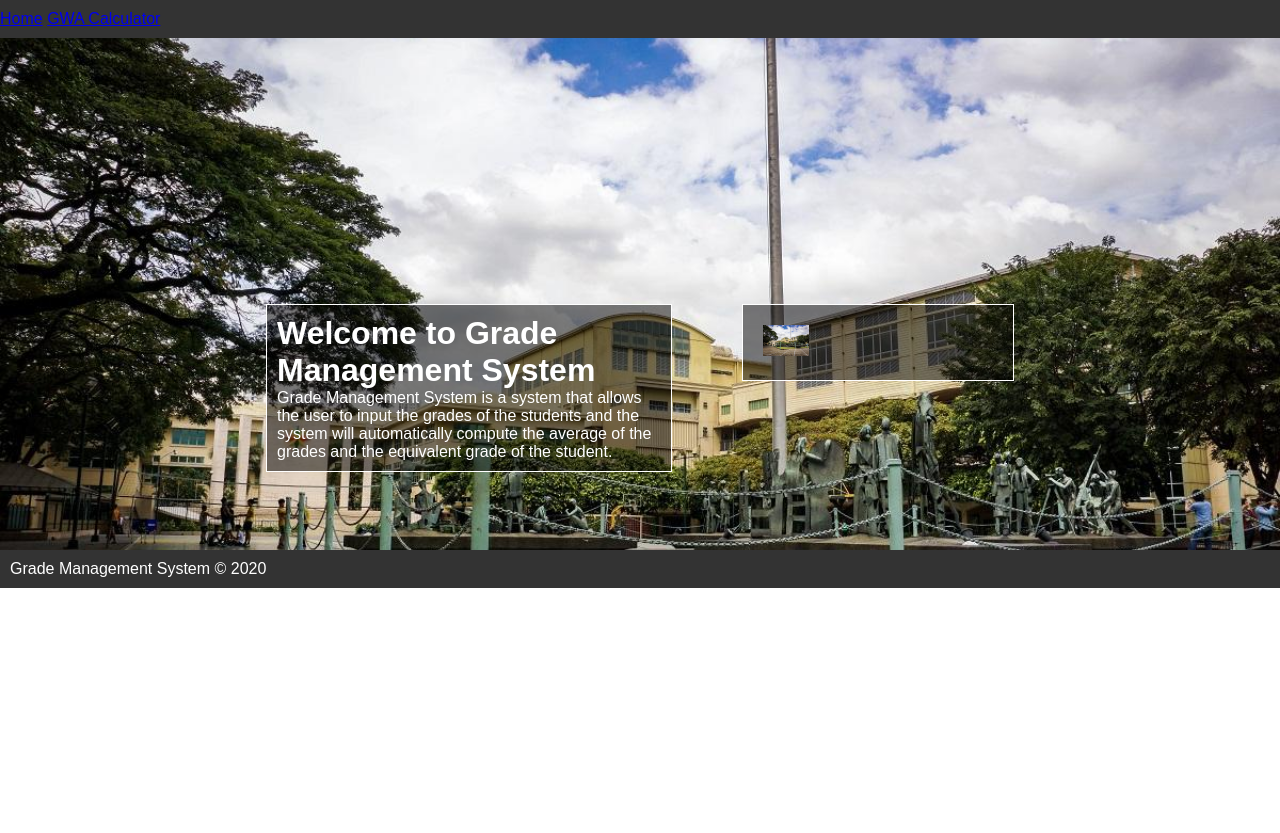
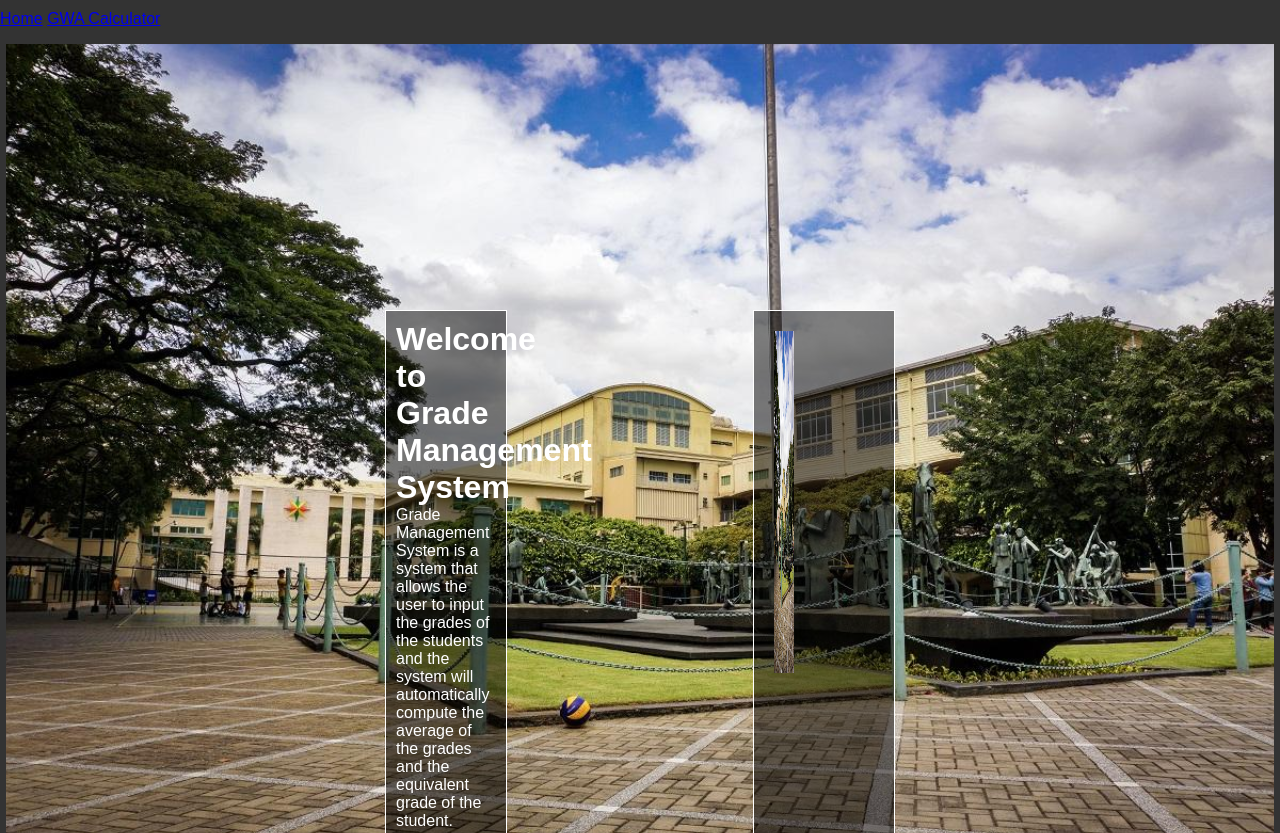
Before and after one commit to joshureta/AWD-Seatwork-1-6-UJ-25, a plain HTML site: page index.html in a window 1280 px wide. Shown: the top 833 px of the page. Before the commit the page ends 800 px from the top, so only its background shows below. Drawn offline with Linux system fonts and the light colour scheme.

Commit message:
Fix(style.css): Fix the code for the left and right div for image and text

```diff
--- a/assets/css/style.css
+++ b/assets/css/style.css
@@ -11,6 +11,11 @@
 /*content*/
 .content-div{
     padding: 20%;
+    width:auto;
+    border: 6px solid #333;
+    display: flex;
+    flex-direction: row;
+    display:flex;
 }
 .content-div{
     background-color: #f4f4f4;
@@ -28,21 +33,20 @@
     padding: 10px;
     margin: 10px;
     border: 1px solid #fff;
-    float:left;
-    width: 50%;
+    width: 100px;
 }
 .image-div{
     background-color: rgba(0, 0, 0, 0.5);
+    color: #fff;
     padding: 20px;
     margin: 10px;
     border: 1px solid #fff;
-    float:right;
-    height: 50%;
-    width: 30%;
+    width: 100px;
 }
 .image-div img{
     width: 20%;
-    height: 40%;
+    height: 70%;
+
 }
 /*footer*/
 .footer-div{
```
